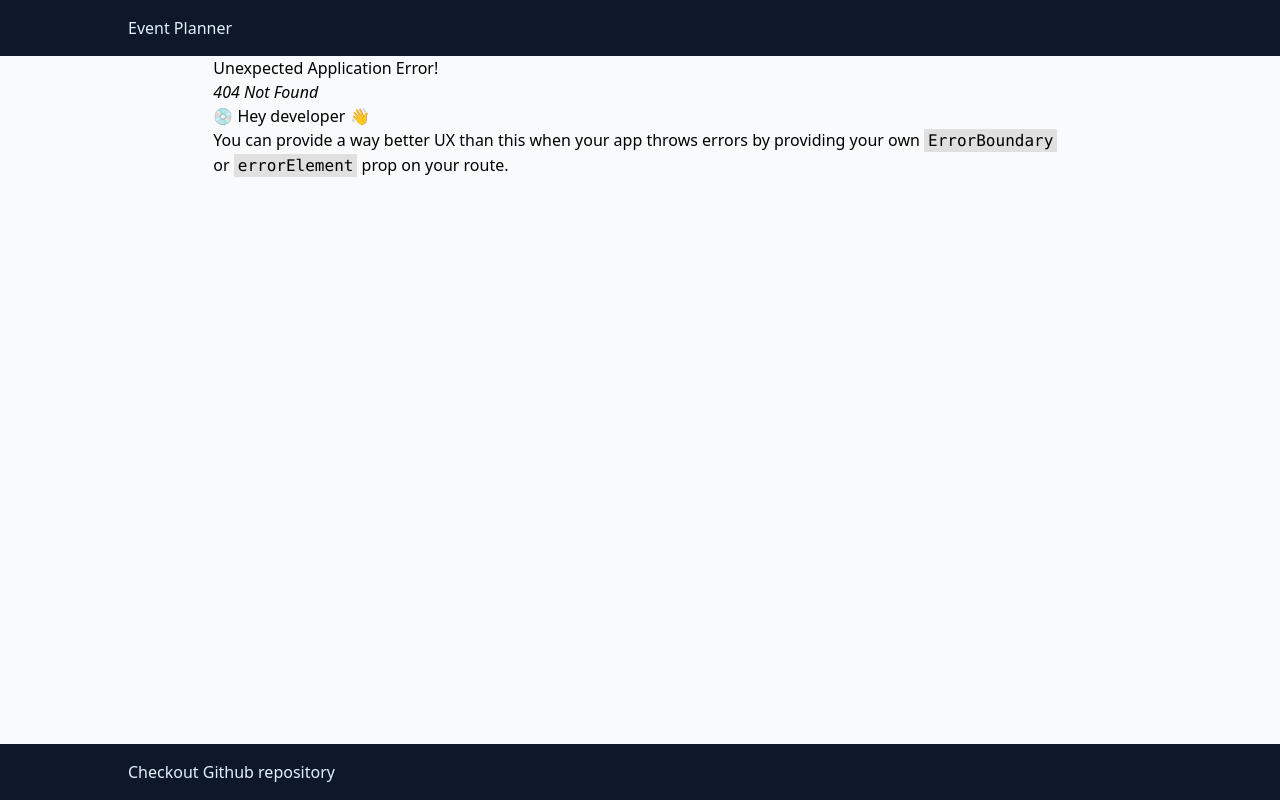
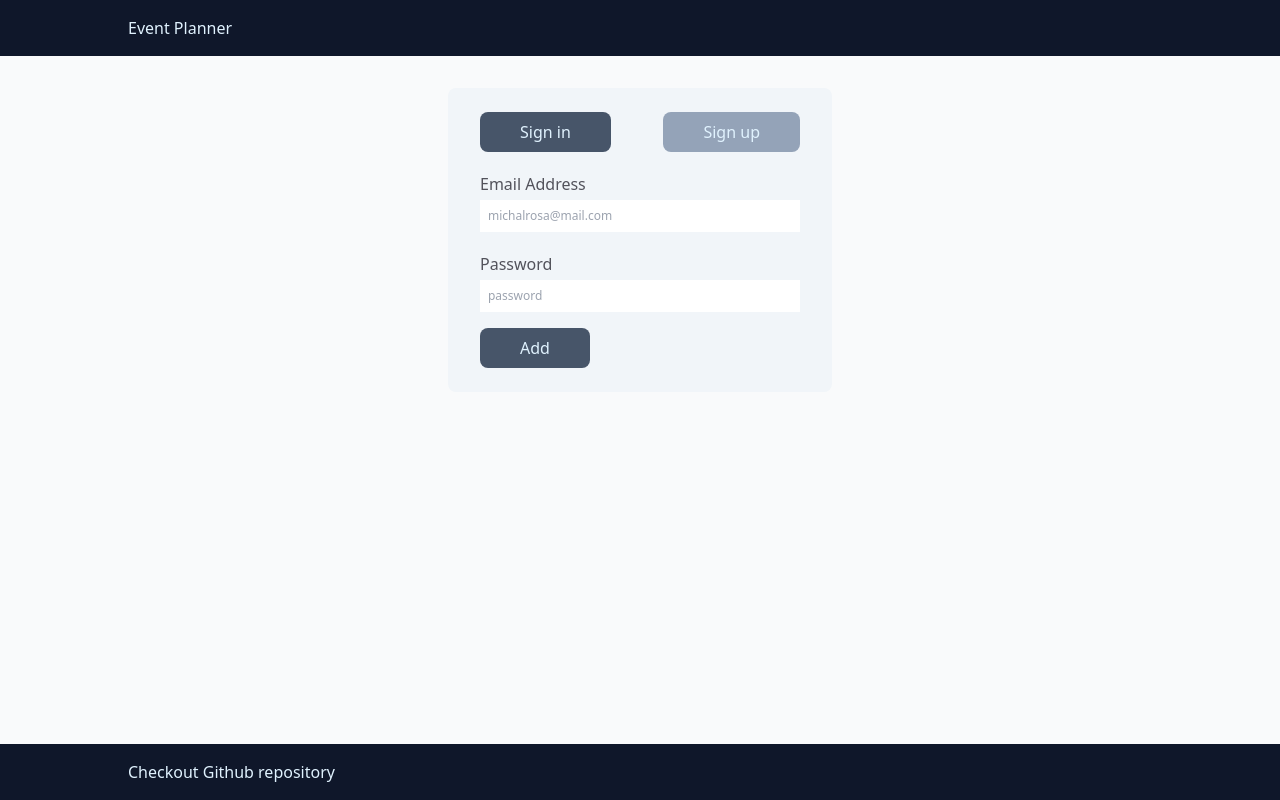
Before and after one commit to MichalRsa/event-app, a React (Vite) app in the folder frontend/: page /auth in a window 1280 px wide. Before the commit this address had no page. Built offline with nearby package versions, Linux system fonts and the light colour scheme.

Commit message:
Add login register forms

```diff
--- a/frontend/src/App.tsx
+++ b/frontend/src/App.tsx
@@ -4,11 +4,16 @@ import Main from './views/Main';
 import { createBrowserRouter, RouterProvider, Route } from 'react-router-dom';
 import { QueryClient, QueryClientProvider } from 'react-query';
 import { ReactQueryDevtools } from 'react-query/devtools';
+import Auth from './views/Auth';
 
 const router = createBrowserRouter([
   {
     path: '/',
     element: <Main />,
+  },
+  {
+    path: '/auth',
+    element: <Auth />,
   },
 ]);
 
--- /dev/null
+++ b/frontend/src/components/SignForm.tsx
@@ -0,0 +1,154 @@
+import { Formik, Form } from 'formik';
+import { useState } from 'react';
+import * as Yup from 'yup';
+import { HandleSubmit } from '../views/Main';
+import TextInput from './TextInput';
+
+type SignType = 'register' | 'login';
+
+const SignForm = ({ handleSubmit }: { handleSubmit: HandleSubmit }) => {
+  const [signType, setSignType] = useState<SignType>('login');
+  return (
+    <div className='w-96 bg-slate-100 rounded-lg  mx-auto text-zinc-600 my-8'>
+      <div className='w-10/12 mx-auto py-6'>
+        <div className='flex justify-between'>
+          <button
+            onClick={() => setSignType('login')}
+            className={` rounded-lg px-10 py-2 text-sky-100 ${
+              signType === 'login' ? 'bg-slate-600' : 'bg-slate-400'
+            }`}
+          >
+            Sign in
+          </button>
+          <button
+            onClick={() => setSignType('register')}
+            className={` rounded-lg px-10 py-2 text-sky-100 ${
+              signType === 'register' ? 'bg-slate-600' : 'bg-slate-400'
+            }`}
+          >
+            Sign up
+          </button>
+        </div>
+        {signType === 'register' ? (
+          <SignUpForm handleSubmit={handleSubmit} />
+        ) : (
+          <SignInForm handleSubmit={handleSubmit} />
+        )}
+      </div>
+    </div>
+  );
+};
+export default SignForm;
+
+const SignInForm = ({ handleSubmit }: { handleSubmit: HandleSubmit }) => {
+  return (
+    <Formik
+      initialValues={{
+        email: '',
+        password: '',
+      }}
+      validationSchema={Yup.object({
+        email: Yup.string().email('Invalid email address').required('Required'),
+        password: Yup.string()
+          .min(8, 'Password is too short - should be 8 chars minimum.')
+          .matches(/[a-zA-Z]/, 'Password can only contain Latin letters.')
+          .required('Required'),
+      })}
+      onSubmit={handleSubmit}
+    >
+      <Form>
+        <TextInput
+          label='Email Address'
+          name='email'
+          id='email'
+          type='email'
+          placeholder='michalrosa@mail.com'
+        />
+
+        <TextInput
+          label='Password'
+          name='password'
+          id='password'
+          type='password'
+          placeholder='password'
+        />
+
+        <button
+          type='submit'
+          className='bg-slate-600 rounded-lg px-10 py-2 text-sky-100'
+        >
+          Add
+        </button>
+      </Form>
+    </Formik>
+  );
+};
+const SignUpForm = ({ handleSubmit }: { handleSubmit: HandleSubmit }) => {
+  return (
+    <Formik
+      initialValues={{
+        firstName: '',
+        lastName: '',
+        email: '',
+        password: '',
+      }}
+      validationSchema={Yup.object({
+        firstName: Yup.string()
+          .matches(/^([^0-9]*)$/, 'Numbers not allowed')
+          .max(15, 'Must be 15 characters or less')
+          .required('Required'),
+        lastName: Yup.string()
+          .max(20, 'Must be 20 characters or less')
+          .matches(/^([^0-9]*)$/, 'Numbers not allowed')
+          .required('Required'),
+        email: Yup.string().email('Invalid email address').required('Required'),
+        password: Yup.string()
+          .min(8, 'Password is too short - should be 8 chars minimum.')
+          .matches(/[a-zA-Z]/, 'Password can only contain Latin letters.')
+          .required('Required'),
+      })}
+      onSubmit={handleSubmit}
+    >
+      <Form>
+        <TextInput
+          label='First Name'
+          name='firstName'
+          id='firstName'
+          type='text'
+          placeholder='Jane'
+        />
+
+        <TextInput
+          label='Last Name'
+          name='lastName'
+          id='lastName'
+          type='text'
+          placeholder='Doe'
+        />
+
+        <TextInput
+          label='Email Address'
+          name='email'
+          id='email'
+          type='email'
+          placeholder='michalrosa@mail.com'
+        />
+
+        <TextInput
+          label='Password'
+          name='password'
+          id='password'
+          type='password'
+          placeholder='password'
+        />
+
+        <button
+          type='submit'
+          className='bg-slate-600 rounded-lg px-10 py-2 text-sky-100'
+        >
+          Add
+        </button>
+      </Form>
+    </Formik>
+  );
+};
--- a/frontend/src/components/TextInput.tsx
+++ b/frontend/src/components/TextInput.tsx
@@ -1,8 +1,8 @@
 import { useField } from 'formik';
 
-type Label = 'First Name' | 'Last Name' | 'Email Address' | 'Date';
-type Name = 'firstName' | 'lastName' | 'email' | 'date';
-type Type = 'datetime-local' | 'text' | 'email';
+type Label = 'First Name' | 'Last Name' | 'Email Address' | 'Date' | 'Password';
+type Name = 'firstName' | 'lastName' | 'email' | 'date' | 'password';
+type Type = 'datetime-local' | 'text' | 'email' | 'password';
 
 interface TextInputProps {
   label: Label;
--- /dev/null
+++ b/frontend/src/views/Auth.tsx
@@ -0,0 +1,57 @@
+import { FormikState } from 'formik';
+import SignForm from '../components/SignForm';
+
+export type HandleSubmit = (
+  values: {
+    [key: string]: string;
+  },
+  {
+    setSubmitting,
+    resetForm,
+  }: {
+    setSubmitting: (isSubmitting: boolean) => void;
+    resetForm: (
+      nextState?:
+        | Partial<
+            FormikState<{
+              [key: string]: string;
+            }>
+          >
+        | undefined
+    ) => void;
+  }
+) => Promise<unknown>;
+
+export interface EventData {
+  date: string;
+  email: string;
+  firstName: string;
+  id: number;
+  lastName: string;
+}
+
+const Auth = () => {
+  const handleSubmit: HandleSubmit = async (
+    values,
+    { setSubmitting, resetForm }
+  ) => {
+    setSubmitting(false);
+    resetForm({
+      values: {
+        firstName: '',
+        lastName: '',
+        email: '',
+        date: '',
+      },
+    });
+  };
+  return (
+    <div>
+      <div>
+        <SignForm handleSubmit={handleSubmit} />
+      </div>
+    </div>
+  );
+};
+
+export default Auth;
```
